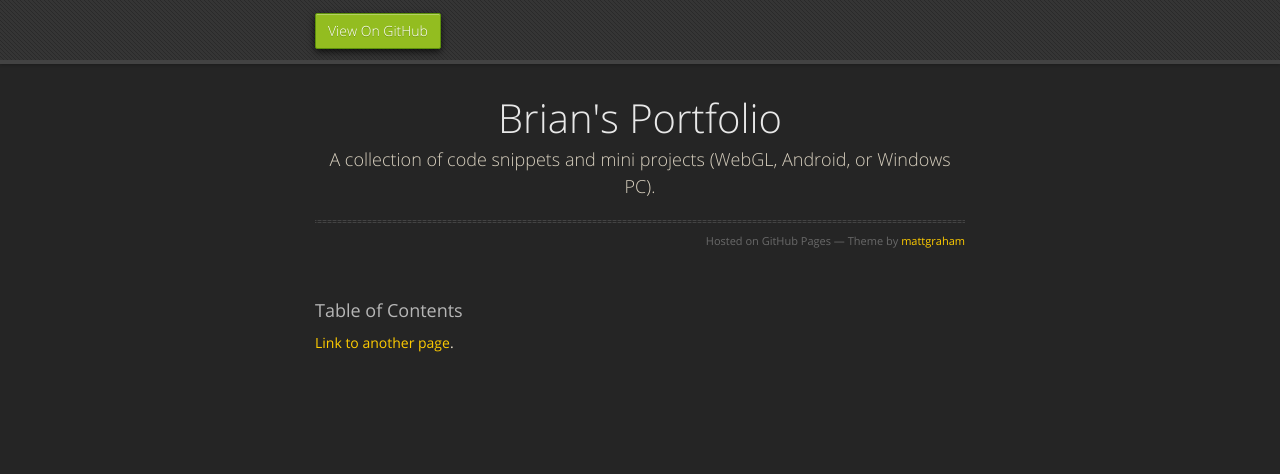
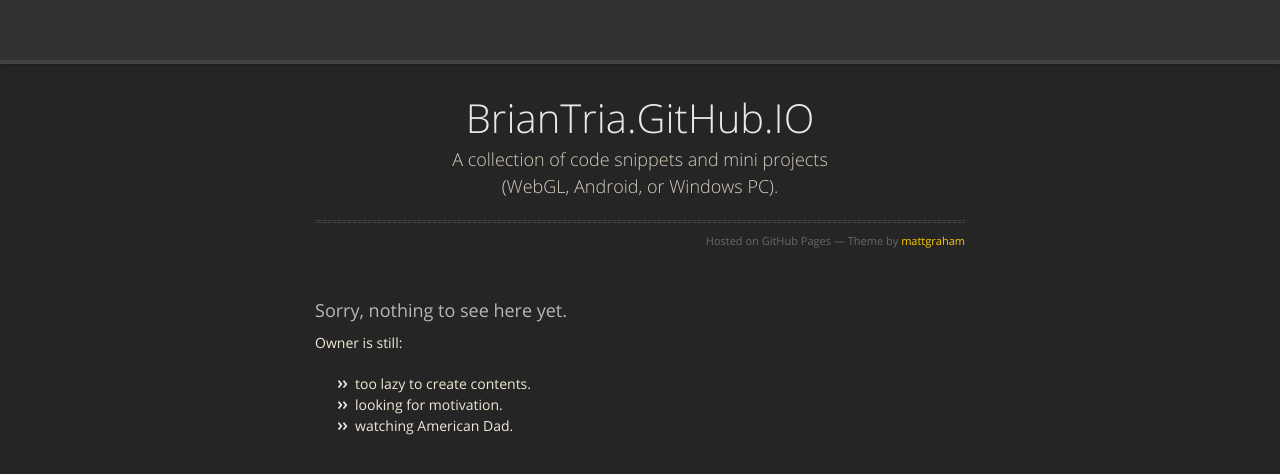
Before and after one commit to btria959/briantria.github.io, a Jekyll site: the page built from index.md, in a window 1280 px wide. Shown: the top 474 px of the page. Built offline with Jekyll 4.4.1, drawn with Linux system fonts in a browser that asks for light colours; nearby versions of some CDN libraries; our own code applies the rules of GitHub Pages for plain Markdown files.

Commit message:
update title and temporary landing page

```diff
--- a/_config.yml
+++ b/_config.yml
@@ -1,5 +1,5 @@
-title: Brian's Portfolio
-description: A collection of code snippets and mini projects (WebGL, Android, or Windows PC).
+title: BrianTria.GitHub.IO
+description: A collection of code snippets and mini projects<br/>(WebGL, Android, or Windows PC).
 
 show_downloads: false
 
--- a/index.md
+++ b/index.md
@@ -2,5 +2,14 @@
 layout: default
 ---
 
+### [](#header-3)Sorry, nothing to see here yet.
+
+Owner is still:
+* too lazy to create contents.
+* looking for motivation.
+* watching American Dad.
+
+<!--
 ### [](#header-3)Table of Contents
 [Link to another page](another-page).
+-->
```
Also changed, not shown: _data/pages.yml (added, +11 -0 lines), _layouts/default.html (+7 -0 lines), about.md (added, +5 -0 lines), projects.md (added, +5 -0 lines).
